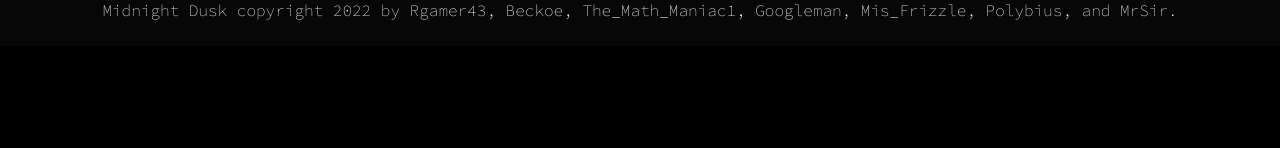
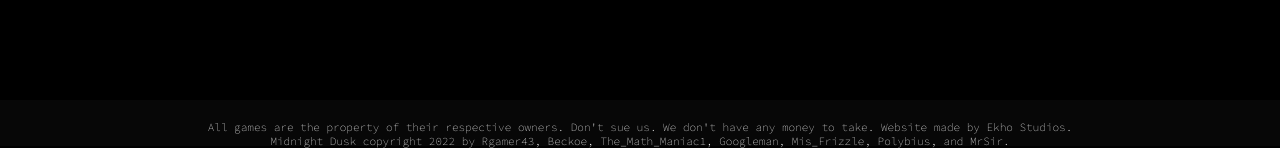
Before and after one commit to Ekho-Studios/Website, a plain HTML site: page index.html in a window 1280 px wide. Shown: the part 754-902 px from the top of the page. Before the commit the page ends 800 px from the top, so only its background shows below. Drawn offline with Linux system fonts and the light colour scheme.

Commit message:
Sort of fixed the footer?

```diff
--- a/index.html
+++ b/index.html
@@ -32,7 +32,7 @@
             <span style="width: 50%; text-align: center;">
                 We're Ekho Studios, a group of high-schoolers dedicated to making the best games we can. We're currently working on
                 Midnight Dusk, a cyberpunk roguelite shooter. <a href="https://discord.gg/VrfgKzBjPk" target="_blank" rel="noopener noreferrer">
-                    Come chat with us on Discord!</a>
+                    Come chat with us on Discord!</a> <br>
             </span>
         </div>
 
--- a/styles.css
+++ b/styles.css
@@ -58,18 +58,22 @@
 .footer {
     background-color: #070707;
     text-align: center;
-    padding-left: 90px;
-    padding-right: 90px;
-    padding-top: 25px;
+    padding-left: 80px;
+    padding-right: 80px;
+    padding-top: 20px;
     box-sizing: border-box;
     padding-bottom: 26px;
     position: absolute;
     width: 100%;
     bottom: 0;
+    font-size: 11px;
+    height: 2.5rem;
 }
 
 .content {
     padding-top: 100px;
+    position: relative;
+    min-height: 100vh;
 }
 
 .aboutContainer {
```
